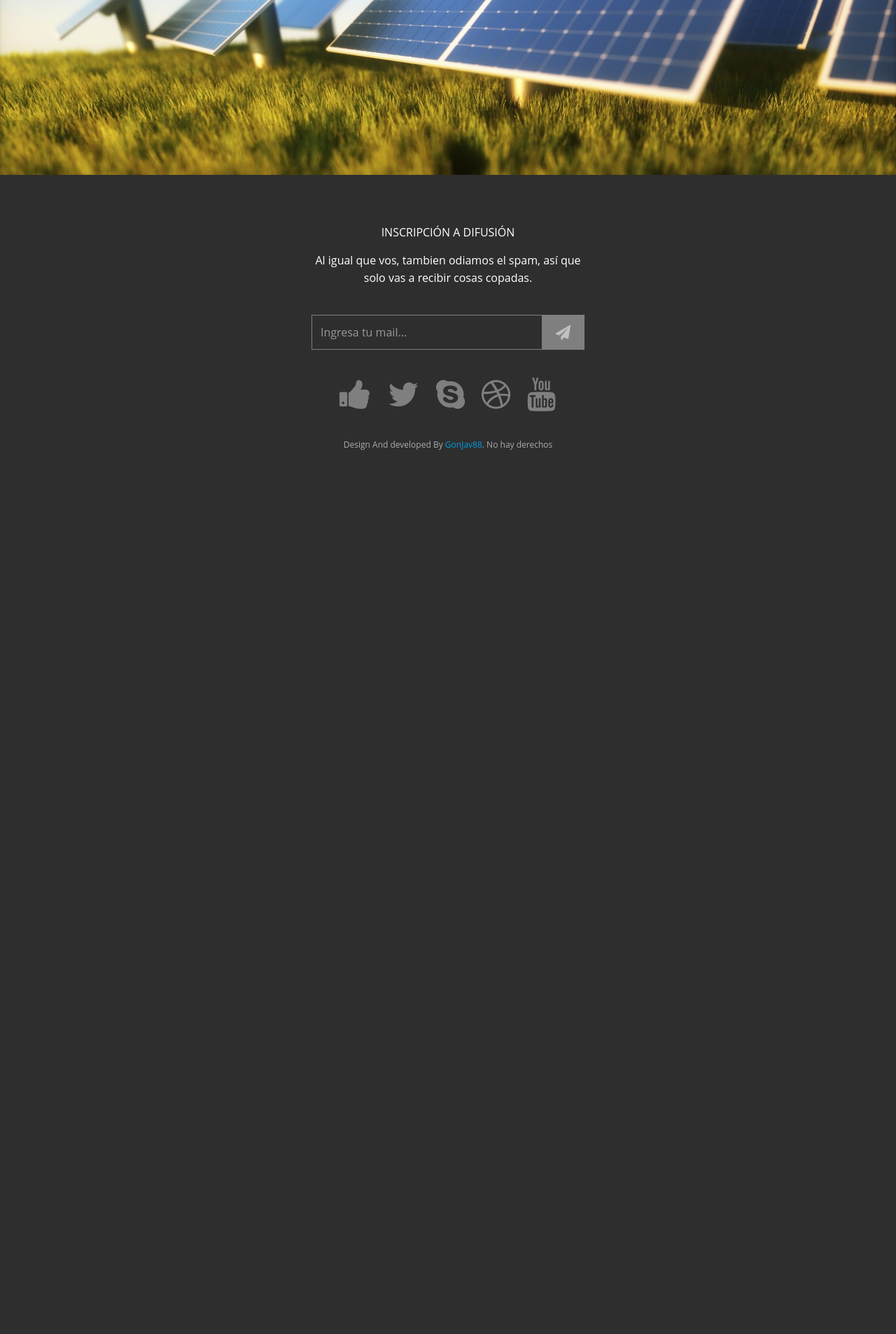
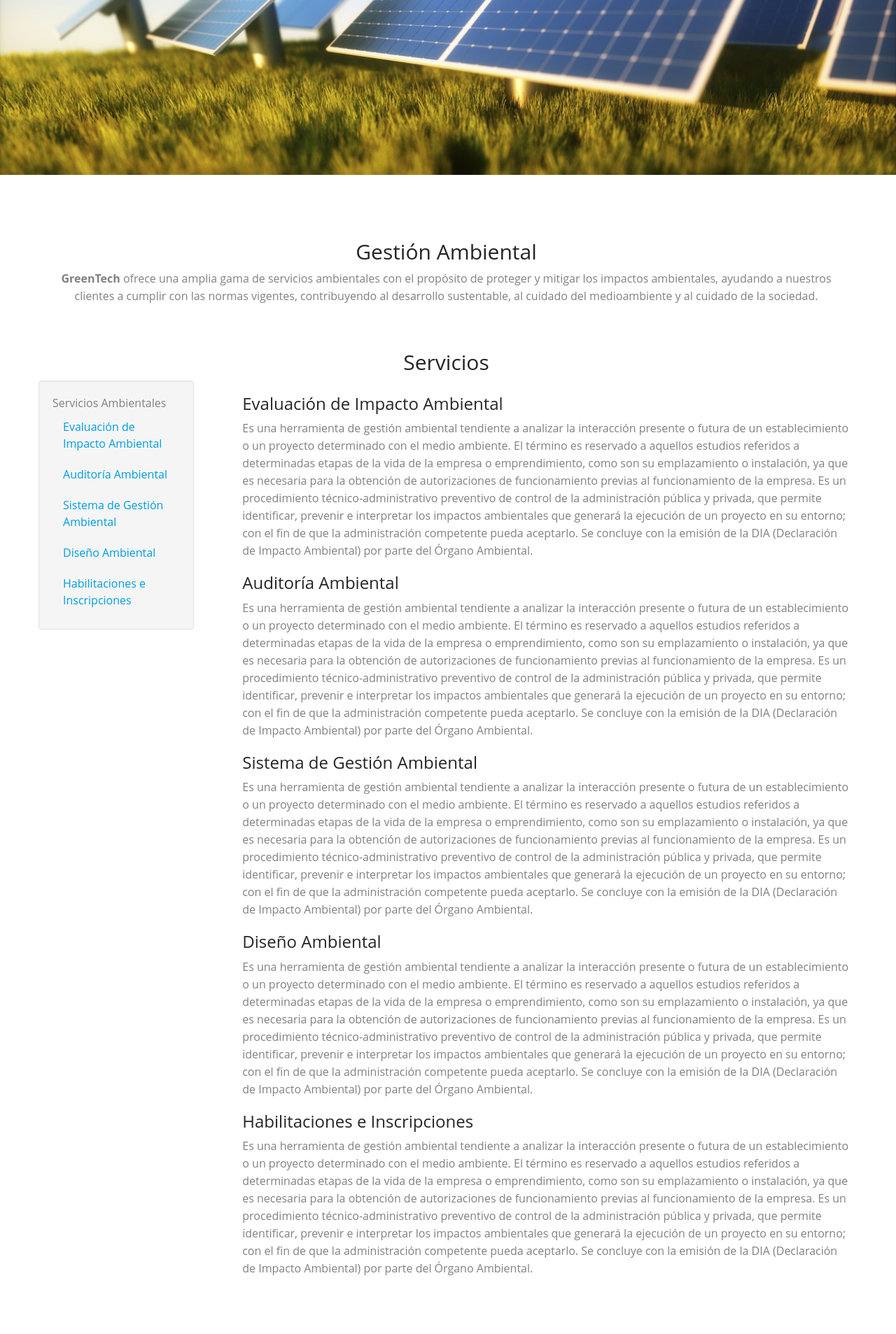
Before and after one commit to gonjav88/gonjav88.github.io, a PHP site: the page made by GES New Web/ambiental.html in a window 1280 px wide. Shown: the part 550-2457 px from the top of the page at 70% size. Before the commit the page ends 1193 px from the top, so only its background shows below. Run offline with PHP 8.4, Linux system fonts and the light colour scheme; some libraries are stand-ins or nearby versions.

Commit message:
varios en ambiental

```diff
--- a/GES New Web/ambiental.html
+++ b/GES New Web/ambiental.html
@@ -111,6 +111,110 @@
 			</div><!-- /slider-wrapper -->
 		</section>
 
+	<!-- Ambiental section	 -->
+		<section id="ambiental" >
+				<div class="container">
+				  <div class="row">
+				    <div class="col-md-12 wow animated fadeInLeft">
+						<div class="recent-works">
+							<h2 class="text-center wow animated fadeInDown">Gestión Ambiental</h2>
+							<div id="workas">
+								<div class="work-item">
+									<p class="justified"><b>GreenTech</b> ofrece una amplia gama de servicios ambientales con el propósito de proteger y mitigar los impactos ambientales, ayudando a nuestros clientes a cumplir con las normas vigentes, contribuyendo al desarrollo sustentable, al cuidado del medioambiente y al cuidado de la sociedad.</p>
+								</div>
+							</div>
+						</div>
+					</div>
+				  </div>
+				</div>
+
+
+
+				<div class="amb-serv container">
+				  <div class="row">
+
+				  	<div class="amb-serv col-md-12 wow animated fadeInDown">
+				  		<h2 class="text-center">Servicios</h2>
+
+
+				      <div class="col-md-3">
+				     	<div class="sidebar-nav-fixed affix">
+				    		<div class="well">
+								<ul class="nav">
+									<li class="nav-header">Servicios Ambientales</li>
+									<li><a href="#ev-imp-amb">Evaluación de Impacto Ambiental</a></li>
+									<li><a href="#audit">Auditoría Ambiental</a></li>
+									<li><a href="#sist-gest-amb">Sistema de Gestión Ambiental</a></li>
+									<li><a href="#diseño-amb">Diseño Ambiental</a></li>
+									<li><a href="#habilit">Habilitaciones e Inscripciones</a></li>
+								</ul>
+							</div>
+						</div>
+					  </div>
+
+					 <div class="col-md-9">
+					  	<div id="ev-imp-amb">
+					  		<h3>Evaluación de Impacto Ambiental</h3>
+					  		<p>Es una herramienta de gestión ambiental tendiente a analizar la interacción presente o futura de un establecimiento o un proyecto determinado con el medio ambiente. El término es reservado a aquellos estudios referidos a determinadas etapas de la vida de la empresa o emprendimiento, como son su emplazamiento o instalación, ya que es necesaria para la obtención de autorizaciones de funcionamiento previas al funcionamiento de la empresa.
+							Es un procedimiento técnico-administrativo preventivo de control de la administración pública y privada, que permite identificar, prevenir e interpretar los impactos ambientales que generará la ejecución de un proyecto en su entorno; con el fin de que la administración competente pueda aceptarlo.
+							Se concluye con la emisión de la DIA (Declaración de Impacto Ambiental) por parte del Órgano Ambiental.</p>
+				  		</div>
+				  		<div id="audit">
+				  			<h3>Auditoría Ambiental</h3>
+				  			<p>Es una herramienta de gestión ambiental tendiente a analizar la interacción presente o futura de un establecimiento o un proyecto determinado con el medio ambiente. El término es reservado a aquellos estudios referidos a determinadas etapas de la vida de la empresa o emprendimiento, como son su emplazamiento o instalación, ya que es necesaria para la obtención de autorizaciones de funcionamiento previas al funcionamiento de la empresa.
+							Es un procedimiento técnico-administrativo preventivo de control de la administración pública y privada, que permite identificar, prevenir e interpretar los impactos ambientales que generará la ejecución de un proyecto en su entorno; con el fin de que la administración competente pueda aceptarlo.
+							Se concluye con la emisión de la DIA (Declaración de Impacto Ambiental) por parte del Órgano Ambiental.</p>
+			  			</div>
+			  			<div id="sist-gest-amb">
+			  				<h3>Sistema de Gestión Ambiental</h3>
+			  				<p>Es una herramienta de gestión ambiental tendiente a analizar la interacción presente o futura de un establecimiento o un proyecto determinado con el medio ambiente. El término es reservado a aquellos estudios referidos a determinadas etapas de la vida de la empresa o emprendimiento, como son su emplazamiento o instalación, ya que es necesaria para la obtención de autorizaciones de funcionamiento previas al funcionamiento de la empresa.
+							Es un procedimiento técnico-administrativo preventivo de control de la administración pública y privada, que permite identificar, prevenir e interpretar los impactos ambientales que generará la ejecución de un proyecto en su entorno; con el fin de que la administración competente pueda aceptarlo.
+							Se concluye con la emisión de la DIA (Declaración de Impacto Ambiental) por parte del Órgano Ambiental.</p>
+		  				</div>
+		  				<div id="diseño-amb">
+		  					<h3>Diseño Ambiental</h3>
+		  					<p>Es una herramienta de gestión ambiental tendiente a analizar la interacción presente o futura de un establecimiento o un proyecto determinado con el medio ambiente. El término es reservado a aquellos estudios referidos a determinadas etapas de la vida de la empresa o emprendimiento, como son su emplazamiento o instalación, ya que es necesaria para la obtención de autorizaciones de funcionamiento previas al funcionamiento de la empresa.
+							Es un procedimiento técnico-administrativo preventivo de control de la administración pública y privada, que permite identificar, prevenir e interpretar los impactos ambientales que generará la ejecución de un proyecto en su entorno; con el fin de que la administración competente pueda aceptarlo.
+							Se concluye con la emisión de la DIA (Declaración de Impacto Ambiental) por parte del Órgano Ambiental.</p>
+	  					</div>
+	  					<div id="habilit">
+	  						<h3>Habilitaciones e Inscripciones</h3>
+	  						<p>Es una herramienta de gestión ambiental tendiente a analizar la interacción presente o futura de un establecimiento o un proyecto determinado con el medio ambiente. El término es reservado a aquellos estudios referidos a determinadas etapas de la vida de la empresa o emprendimiento, como son su emplazamiento o instalación, ya que es necesaria para la obtención de autorizaciones de funcionamiento previas al funcionamiento de la empresa.
+							Es un procedimiento técnico-administrativo preventivo de control de la administración pública y privada, que permite identificar, prevenir e interpretar los impactos ambientales que generará la ejecución de un proyecto en su entorno; con el fin de que la administración competente pueda aceptarlo.
+							Se concluye con la emisión de la DIA (Declaración de Impacto Ambiental) por parte del Órgano Ambiental.</p>
+  						</div>
+			  		 </div>
+					</div>
+
+				  </div>   <!-- END ROW -->
+			  </div>
+
+
+
+			</section>
+
+			<section id="ventajas" >
+				<div class="container">
+
+					<div class="row">
+
+					 <div class="col-md-12 wow animated fadeInDown">
+				  	  <h3>Ventajas</h3>
+				  	 </div>
+
+				  	 <div class="col-md-6 wow animated fadeInLeft">
+					  <li>Mejora de la competitividad y la imagen en el mercado</li>
+					  <li>Ahorro en el consumo de recursos, y en consecuencia económico</li>
+					  <li>Aumento de la produtividad</li>
+					  <li>Cumplimiento de las normas vigentes</li>
+					  <li>Prevención y mitigación de impactos ambientales</li>
+					  <li>Estandarización de procesos y mejora continua</li>
+					  <li>Utilización de tecnologías más limpias</li>
+					 </div>
+
+				    </div>  <!-- END ROW -->
+				</div>
+			</section>
 
 
 
@@ -118,6 +222,9 @@
 
 
 
+
+
+	</main>
 
 	<footer id="footer">
 			<div class="container">
--- a/GES New Web/css/main.css
+++ b/GES New Web/css/main.css
@@ -1207,6 +1207,17 @@ textarea.form-control {
 }
 
 
+/*=================================================================
+	AMBIENTAL.HTML
+==================================================================*/
+
+/*=================================================================
+	Servicios
+==================================================================*/
+.sidebar-nav-fixed {
+    width:19%;
+}
+
 
 /*============================================================
 	Responsive Styles
```
Also changed, not shown: GES New Web/index.html (+14 -159 lines), GES New Web/img/parallax/responsabilidade-amb.png (added).
